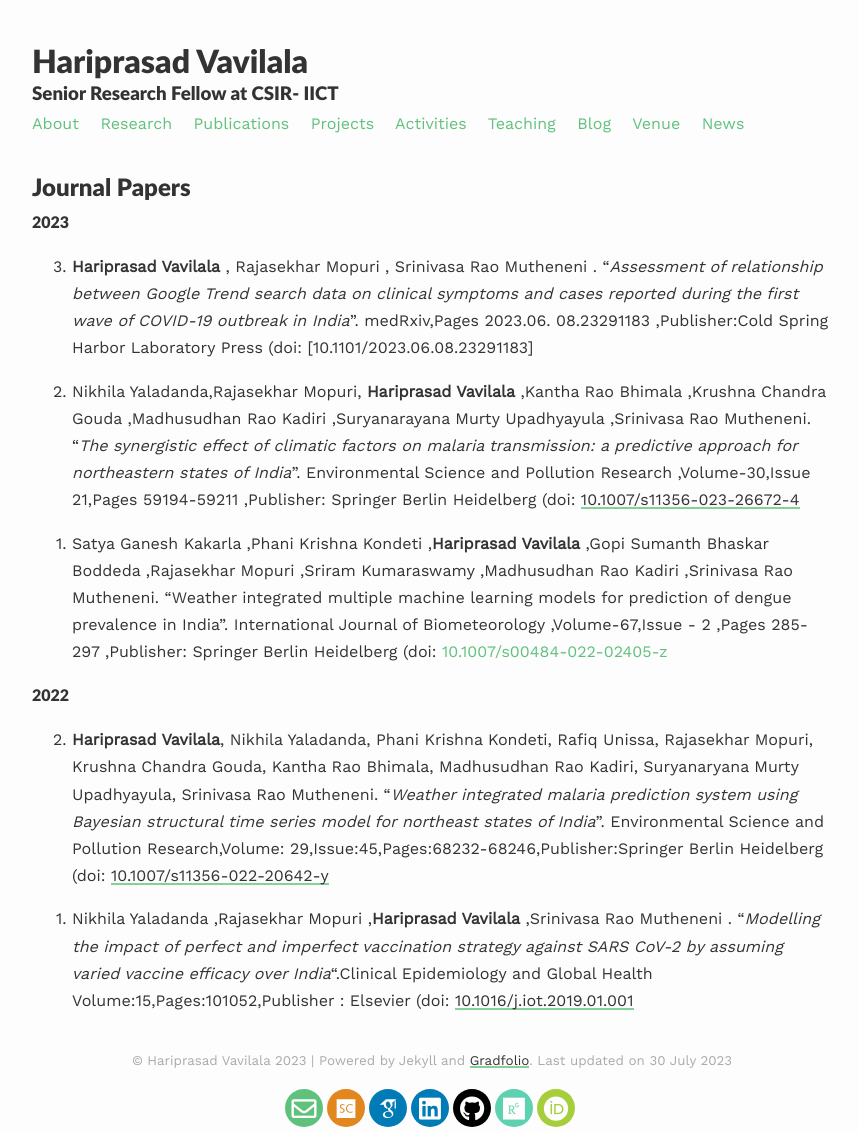
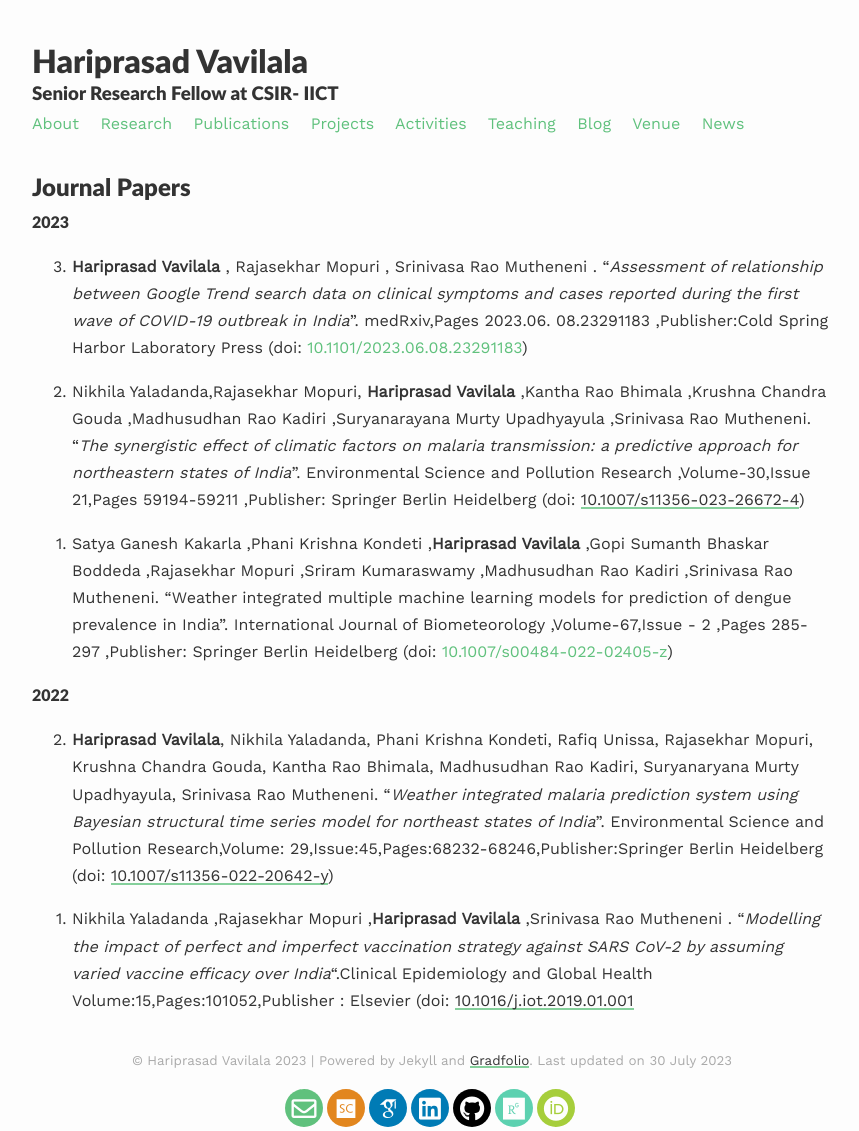
Before and after one commit to hari-stats/CV, a Jekyll site: the page built from _pages/publications.md, in a window 1280 px wide. Shown: the whole page, without its empty margins (208-1067 px from the left). Built offline with Jekyll 4.4.1, drawn with Linux system fonts in a browser that asks for light colours; nearby versions of some CDN libraries; some web fonts are replaced; part of the change alters nothing that is shown.

```diff
--- a/_pages/publications.md
+++ b/_pages/publications.md
@@ -8,18 +8,18 @@ published: true
 ## Journal Papers
 
 #### 2023
-0. **Hariprasad Vavilala** , Rajasekhar Mopuri , Srinivasa Rao Mutheneni . "*Assessment of relationship between Google Trend search data on clinical symptoms and cases reported during the first wave of COVID-19 outbreak in India*". medRxiv,Pages 2023.06. 08.23291183 ,Publisher:Cold Spring Harbor Laboratory Press (doi: [10.1101/2023.06.08.23291183]
+0. **Hariprasad Vavilala** , Rajasekhar Mopuri , Srinivasa Rao Mutheneni . "*Assessment of relationship between Google Trend search data on clinical symptoms and cases reported during the first wave of COVID-19 outbreak in India*". medRxiv,Pages 2023.06. 08.23291183 ,Publisher:Cold Spring Harbor Laboratory Press (doi: [10.1101/2023.06.08.23291183]([https://doi.org/10.1101/2023.06.08.23291183]))
 0. Nikhila Yaladanda,Rajasekhar Mopuri, **Hariprasad Vavilala** ,Kantha Rao Bhimala ,Krushna Chandra Gouda ,Madhusudhan Rao Kadiri ,Suryanarayana Murty Upadhyayula ,Srinivasa Rao Mutheneni. "*The synergistic effect of climatic factors on malaria transmission: a predictive approach for northeastern states of India*". Environmental Science and Pollution Research ,Volume-30,Issue 21,Pages
-59194-59211 ,Publisher: Springer Berlin Heidelberg (doi: [10.1007/s11356-023-26672-4]([http://dx.doi.org/10.1007/s11356-023-26672-4])
+59194-59211 ,Publisher: Springer Berlin Heidelberg (doi: [10.1007/s11356-023-26672-4]([http://dx.doi.org/10.1007/s11356-023-26672-4]))
 
 0. Satya Ganesh Kakarla ,Phani Krishna Kondeti ,**Hariprasad Vavilala** ,Gopi Sumanth Bhaskar Boddeda ,Rajasekhar Mopuri ,Sriram Kumaraswamy ,Madhusudhan Rao Kadiri ,Srinivasa Rao Mutheneni. "Weather integrated multiple machine learning models for prediction of dengue prevalence in India". International Journal of Biometeorology ,Volume-67,Issue - 2 ,Pages 285-297 ,Publisher:
-Springer Berlin Heidelberg (doi: [10.1007/s00484-022-02405-z]([http://dx.doi.org/10.1007/s00484-022-02405-z])
+Springer Berlin Heidelberg (doi: [10.1007/s00484-022-02405-z]([http://dx.doi.org/10.1007/s00484-022-02405-z]))
 {: reversed="reversed"}
 
 
 #### 2022
 0. **Hariprasad Vavilala**, Nikhila Yaladanda, Phani Krishna Kondeti, Rafiq Unissa, Rajasekhar Mopuri, Krushna Chandra Gouda, Kantha Rao Bhimala, Madhusudhan Rao Kadiri, Suryanaryana Murty Upadhyayula, Srinivasa Rao Mutheneni. "*Weather integrated malaria prediction system using Bayesian structural time series model for northeast states of India*". Environmental Science and Pollution Research,Volume:
-29,Issue:45,Pages:68232-68246,Publisher:Springer Berlin Heidelberg (doi: [10.1007/s11356-022-20642-y]([http://dx.doi.org/10.1007/s11356-022-20642-y])
+29,Issue:45,Pages:68232-68246,Publisher:Springer Berlin Heidelberg (doi: [10.1007/s11356-022-20642-y]([http://dx.doi.org/10.1007/s11356-022-20642-y]))
 
 0. Nikhila Yaladanda ,Rajasekhar Mopuri ,**Hariprasad Vavilala** ,Srinivasa Rao Mutheneni . "*Modelling the impact of perfect and imperfect vaccination strategy against SARS CoV-2 by assuming varied vaccine efficacy over India*".Clinical Epidemiology and Global Health Volume:15,Pages:101052,Publisher : Elsevier (doi: [10.1016/j.iot.2019.01.001]([https://doi.org/10.1016/j.cegh.2022.101052])
 {: reversed="reversed"}
```
